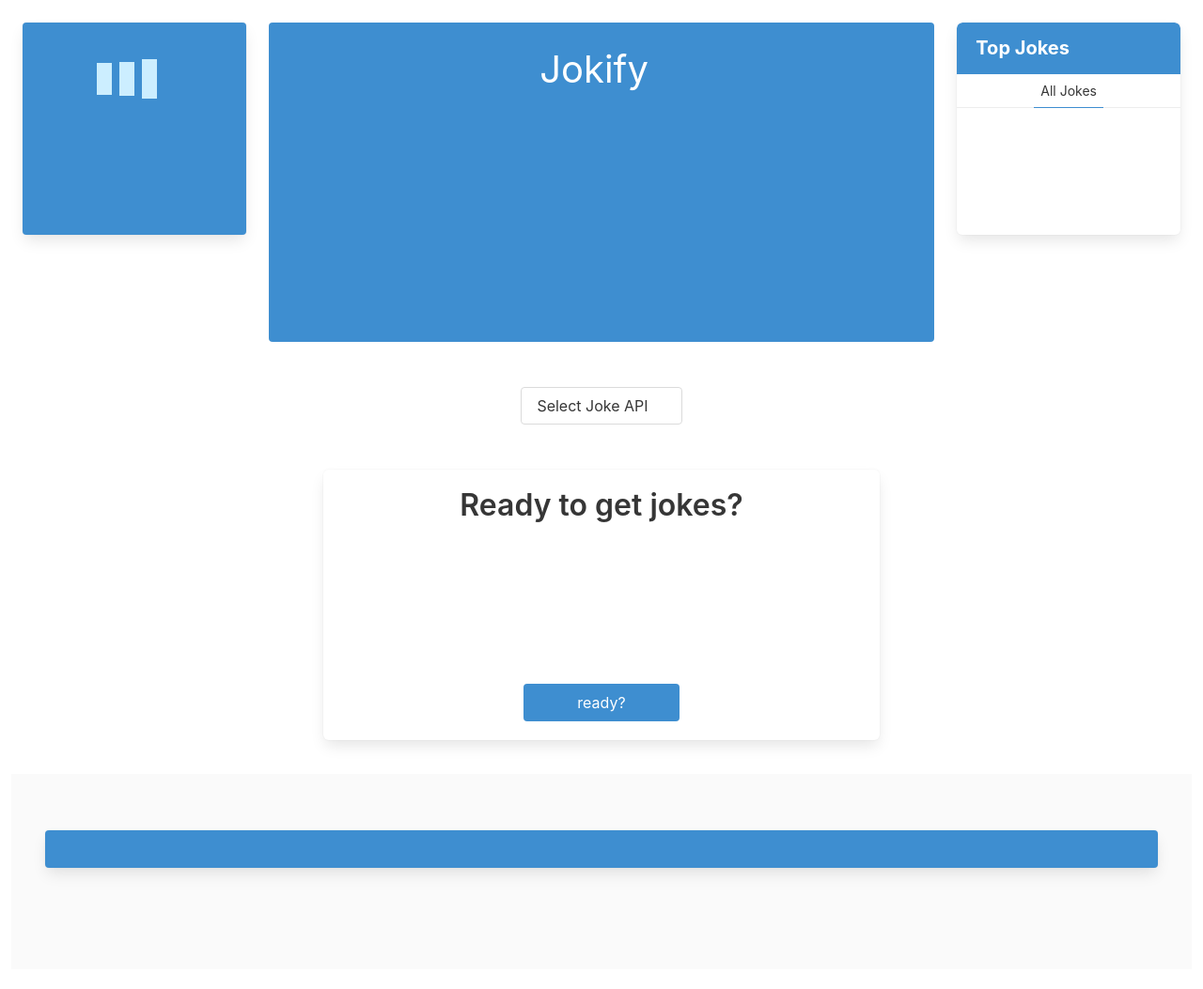
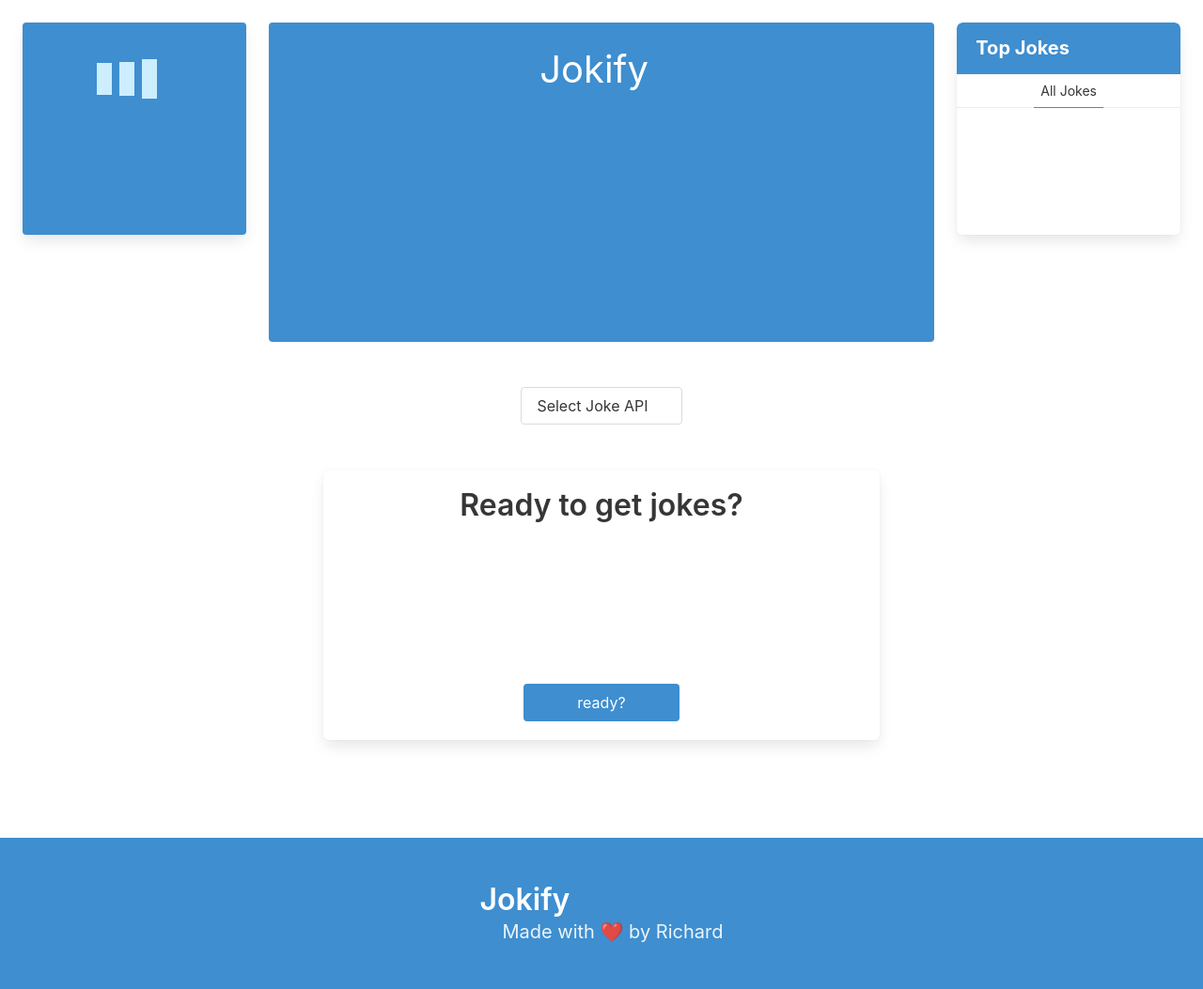
Before and after one commit to richhard6/S5.Jokes, a plain HTML site: page index.html in a window 1280 px wide. Shown: the whole page at 94% size. Drawn offline with nearby package versions, Linux system fonts and the light colour scheme.

Commit message:
changed title

```diff
--- a/index.html
+++ b/index.html
@@ -4,7 +4,7 @@
     <meta charset="UTF-8" />
     <meta http-equiv="X-UA-Compatible" content="IE=edge" />
     <meta name="viewport" content="width=device-width, initial-scale=1.0" />
-    <title>Get JOKES!</title>
+    <title>Jokify</title>
     <link
       rel="stylesheet"
       href="https://cdn.jsdelivr.net/npm/bulma@0.9.3/css/bulma.min.css"
@@ -114,21 +114,17 @@
       </div>
     </div>
 
-    <div class="tile is-ancestor m-3 footer">
-      <div class="tile is-parent">
-        <article class="tile is-child notification is-info box">
-          <div
-            class="
-              clima
-              is-flex
-              is-flex-direction-column
-              is-justify-content-center
-              is-align-items-center
-            "
-          ></div>
-        </article>
+    <section
+      class="
+        hero
+        is-info is-flex is-align-items-center is-justify-content-center
+      "
+    >
+      <div class="hero-body">
+        <p class="title">Jokify</p>
+        <p class="subtitle ml-5">Made with ❤️ by Richard</p>
       </div>
-    </div>
+    </section>
 
     <script type="module" src="./scripts/app.js"></script>
   </body>
--- a/styles.css
+++ b/styles.css
@@ -70,8 +70,16 @@
   background-color: black;
 }
 
-.dropdown-item > * {
+/* .dropdown-item {
   z-index: 1111;
+} */
+
+.dropdown-content {
+  z-index: 2222;
+}
+
+.tileContainer {
+  margin-bottom: 5rem;
 }
 
 .lds-facebook {
```
